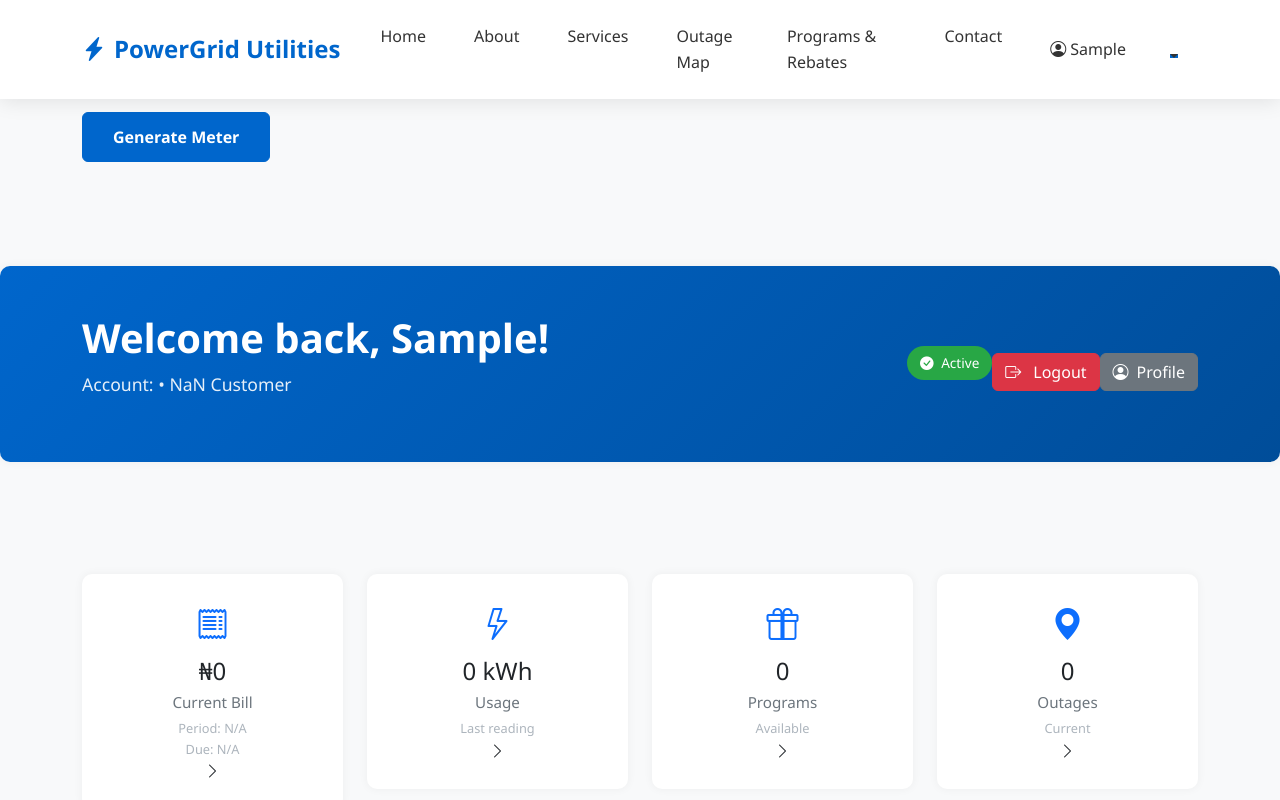
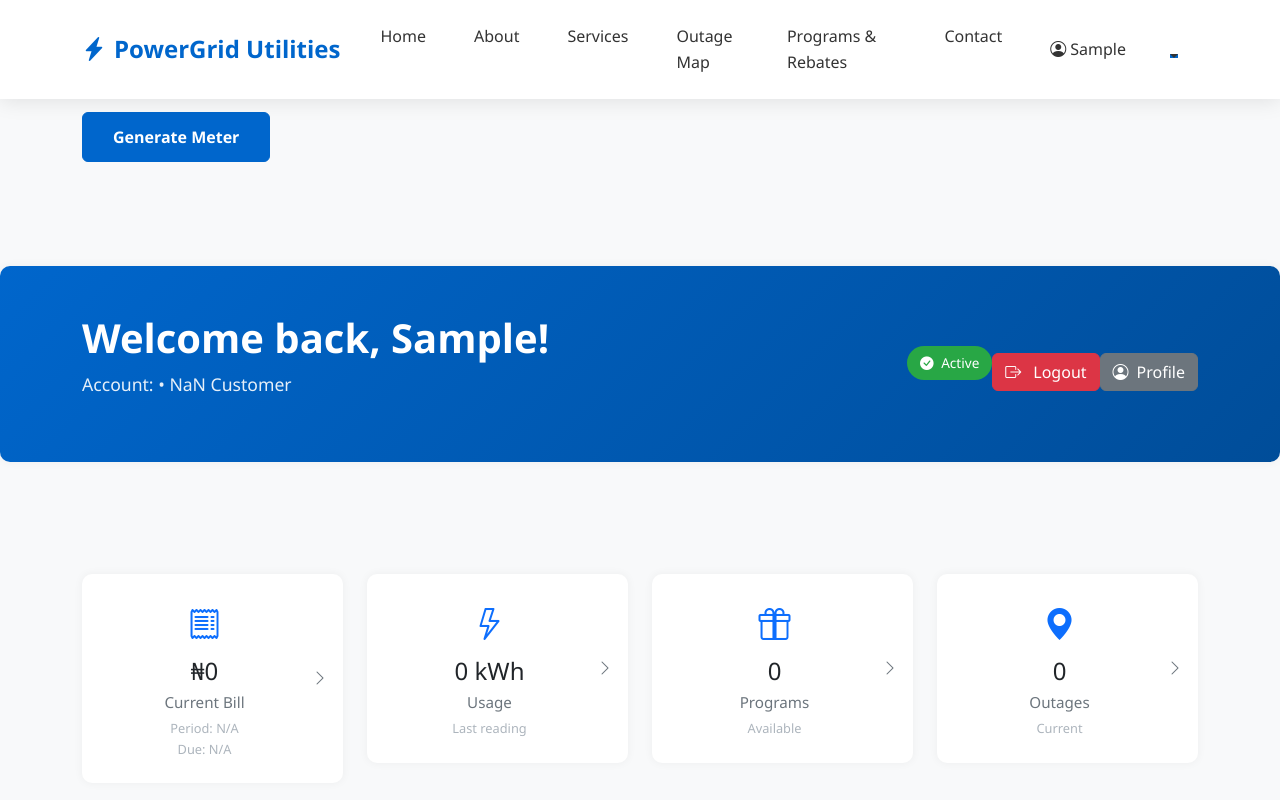
Before and after one commit to mubsonBako3090/bbbnb, a Next.js app: page /dashboard in a window 1280 px wide. Shown: the top 800 px of the page. Built offline with nearby package versions, Linux system fonts and the light colour scheme; no server answers; sample sign-in values are in the browser's storage.

Commit message:
Enhance Dashboard styles with clickable stat cards
Added styles for clickable stat cards and their hover effects.

```diff
--- a/src/styles/Dashboard.module.css
+++ b/src/styles/Dashboard.module.css
@@ -245,6 +245,42 @@
 .meterGeneratorContainer button:hover {
   background-color: #0b5ed7;
 }
+/* Add these styles to your existing Dashboard.module.css */
+
+.clickableStatCard {
+  cursor: pointer;
+  transition: all 0.3s ease;
+  position: relative;
+  padding-right: 40px; /* Space for arrow */
+}
+
+.clickableStatCard:hover {
+  transform: translateY(-2px);
+  box-shadow: 0 5px 15px rgba(0, 0, 0, 0.1);
+  background-color: #f8f9fa;
+}
+
+.clickableStatCard:active {
+  transform: translateY(0);
+}
+
+.statArrow {
+  position: absolute;
+  right: 15px;
+  top: 50%;
+  transform: translateY(-50%);
+  color: #6c757d;
+  transition: transform 0.2s ease;
+}
+
+.clickableStatCard:hover .statArrow {
+  transform: translateY(-50%) translateX(3px);
+  color: #0d6efd;
+}
+
+.statCard {
+  position: relative;
+}
 
 /* --- Forms --- */
 .formGroup {
```
